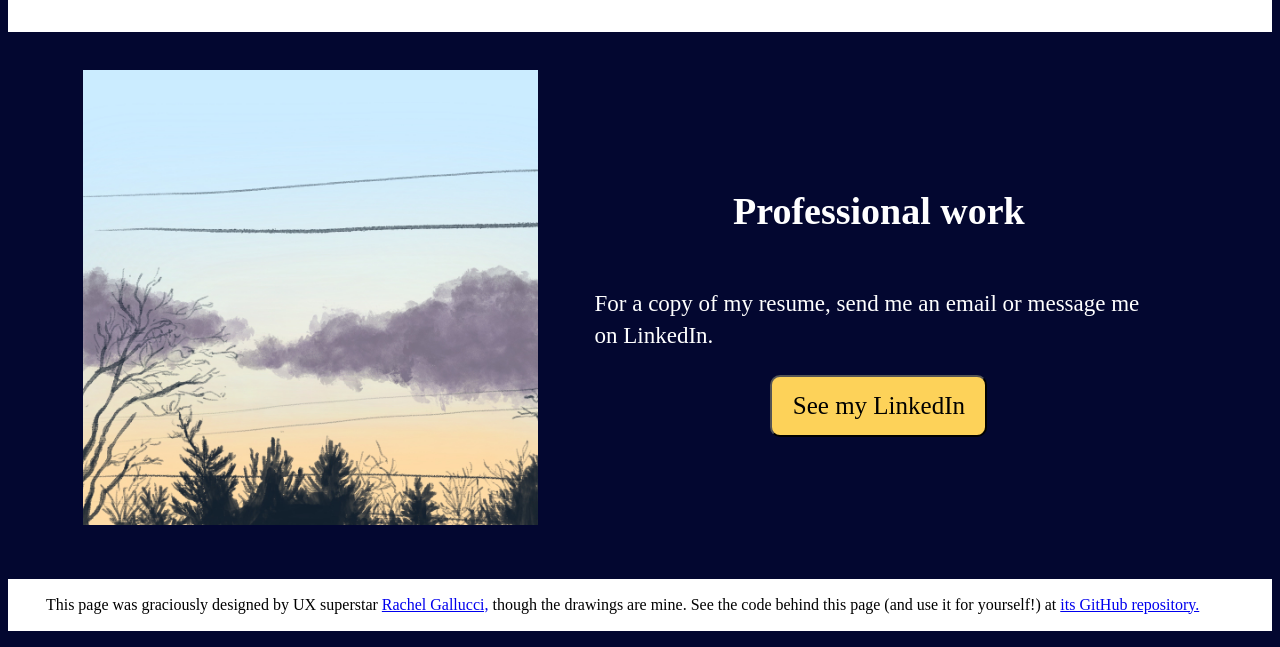
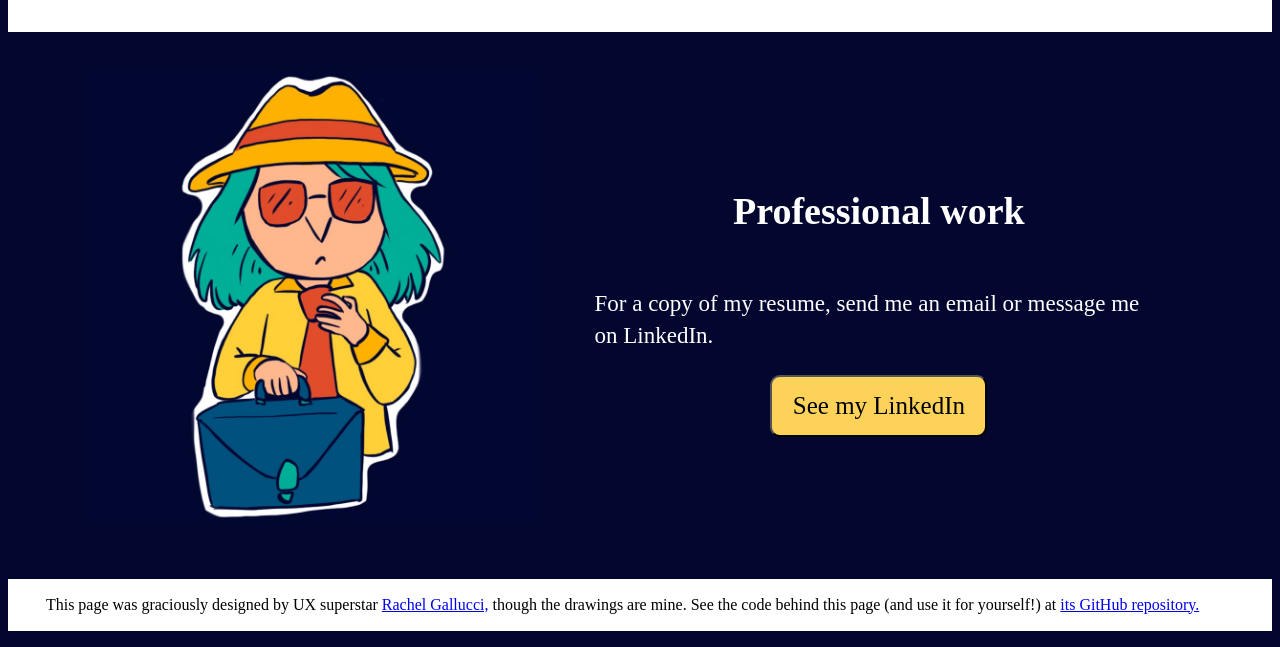
Before and after one commit to steph-inners/steph-inners.github.io, a plain HTML site: page index.html in a window 1280 px wide. Shown: the part 1780-2427 px from the top of the page. Drawn offline with Linux system fonts and the light colour scheme; a web font is replaced by a local one.

Commit message:
added last images

```diff
--- a/index.html
+++ b/index.html
@@ -5,6 +5,7 @@
     <link rel="stylesheet" href="https://use.typekit.net/lrl0wtm.css">
     <link href="https://fonts.googleapis.com/css2?family=Merriweather:wght@400;900&display=swap" rel="stylesheet">
     <script type="text/javascript" src="javascript.js"></script>
+    <title>Stephanie Inners</title>
 </head>
 <body>
     <div class="topnav" id="topnav">
@@ -55,7 +56,7 @@
         </div>
         <div id="problock" class="darkblock">
             <span class="imgblock">
-                <img src="images/IMG_0007.jpeg">
+                <img src="images/pro.jpeg">
             </span>
             <span class="textblock">
                 <h2 class="whitetext">Professional work</h2>
```
Also changed, not shown: images/blog.jpeg, images/pro.jpeg (added).
